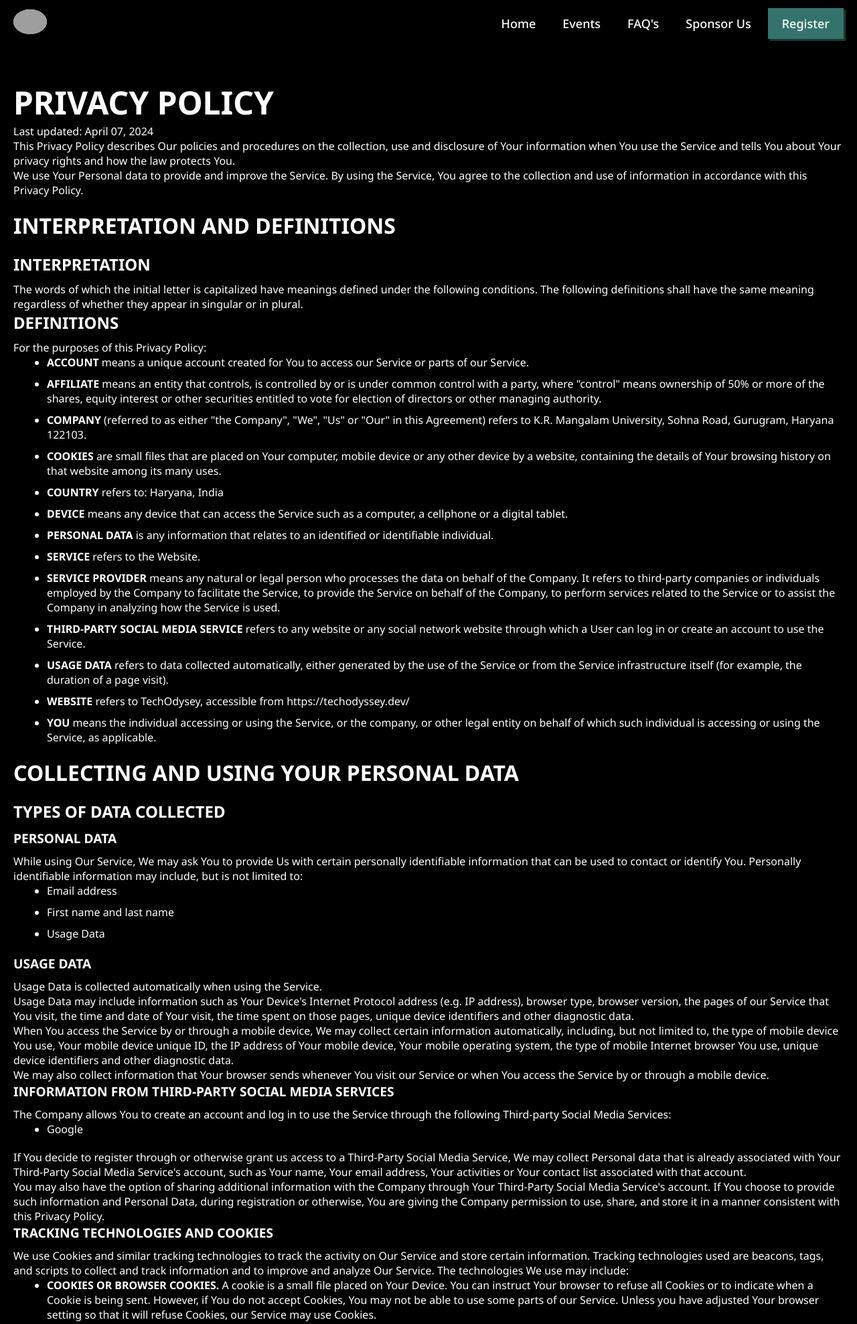
After one commit to Vansh-Bytes/TechOdyssey, a Flask app: page /privacy-policy in a window 1280 px wide. The commit adds this page. Shown: the top 1977 px of the page at 67% size. Run offline with Flask 3, Linux system fonts and the light colour scheme; grey boxes are pictures that could not be loaded.

Commit message:
Support Pages

```diff
--- a/application/server.py
+++ b/application/server.py
@@ -7,6 +7,22 @@ app = Flask(__name__)
 def index():
     return render_template("public/home.html")
 
+@app.route("/support")
+def support():
+    return render_template("public/support.html")
+
+@app.route("/terms-of-service")
+def tos():
+    return render_template("public/tos.html")
+
+@app.route("/privacy-policy")
+def privacy():
+    return render_template("public/privacy-policy.html")
+
+@app.route("/cancellation")
+def cancellation():
+    return render_template("public/cancellation.html")
+
 
 if __name__ == "__main__":
     app.run(debug=True)
--- a/application/static/css/home.css
+++ b/application/static/css/home.css
@@ -24,7 +24,7 @@ main {
     margin-bottom: 1rem;
     font-weight: 900;
     text-transform: uppercase;
-    line-height: 5rem;
+    line-height: 7rem;
     color: #FFF;
     z-index: 1;
 }
--- a/application/static/css/navbar.css
+++ b/application/static/css/navbar.css
@@ -26,9 +26,17 @@ nav ul {
     gap: 10px;
 }
 
+nav ul {
+    margin: 0px !important;
+}
+
+nav ul li {
+    margin: 0px !important;
+}
+
 nav ul li a {
     color: #fff;
-    text-decoration: none;
+    text-decoration: none !important;
     font-size: 18px;
     font-weight: 500;
     padding: 10px 15px;
--- /dev/null
+++ b/application/static/css/privacy-policy.css
@@ -0,0 +1,84 @@
+body {
+    background-color: #000 !important;
+    background-image: none !important;
+}
+
+main {
+    padding: 50px 20px;
+}
+
+
+h1 {
+    color: #FFF;
+    font-size: 3rem;
+    font-weight: bold;
+    text-transform: uppercase;
+}
+
+h2 {
+    color: #FFF;
+    font-size: 2rem;
+    font-weight: bold;
+    text-transform: uppercase;
+    margin-bottom: 20px;
+    margin-top: 20px;
+}
+
+h3 {
+    color: #FFF;
+    font-size: 1.5rem;
+    font-weight: bold;
+    text-transform: uppercase;
+    margin-bottom: 10px;
+}
+
+h4 {
+    color: #FFF;
+    font-size: 1.2rem;
+    font-weight: bold;
+    text-transform: uppercase;
+    margin-bottom: 10px;
+}
+
+
+
+ul {
+    margin-bottom: 20px;
+    margin-left: 50px;
+}
+
+li {
+    margin-bottom: 10px;
+}
+
+a {
+    color: #FFF;
+    text-decoration: none;
+}
+
+a:hover {
+    text-decoration: underline;
+}
+
+strong {
+    color: #FFF;
+    text-transform: uppercase;
+}
+
+.faq {
+    margin-bottom: 20px;
+    padding: 20px;
+}
+
+.faq strong {
+    font-size: 1.2rem;
+}
+
+.faq p {
+    margin-top: 10px;
+    margin-bottom: 20px;
+}
+
+.faq p:last-child {
+    margin-bottom: 0;
+}
--- /dev/null
+++ b/application/templates/public/privacy-policy.html
@@ -0,0 +1,194 @@
+{% extends 'private/base.html' %}
+
+{% block main %}
+
+<link rel="stylesheet" href="{{url_for('static', filename='css/privacy-policy.css')}}">
+
+<h1>Privacy Policy</h1>
+<p>Last updated: April 07, 2024</p>
+<p>This Privacy Policy describes Our policies and procedures on the collection, use and disclosure of Your information when You use the Service and tells You about Your privacy rights and how the law protects You.</p>
+<p>We use Your Personal data to provide and improve the Service. By using the Service, You agree to the collection and use of information in accordance with this Privacy Policy.</p>
+<h2>Interpretation and Definitions</h2>
+<h3>Interpretation</h3>
+<p>The words of which the initial letter is capitalized have meanings defined under the following conditions. The following definitions shall have the same meaning regardless of whether they appear in singular or in plural.</p>
+<h3>Definitions</h3>
+<p>For the purposes of this Privacy Policy:</p>
+<ul>
+<li>
+<p><strong>Account</strong> means a unique account created for You to access our Service or parts of our Service.</p>
+</li>
+<li>
+<p><strong>Affiliate</strong> means an entity that controls, is controlled by or is under common control with a party, where &quot;control&quot; means ownership of 50% or more of the shares, equity interest or other securities entitled to vote for election of directors or other managing authority.</p>
+</li>
+<li>
+<p><strong>Company</strong> (referred to as either &quot;the Company&quot;, &quot;We&quot;, &quot;Us&quot; or &quot;Our&quot; in this Agreement) refers to K.R. Mangalam University, Sohna Road, Gurugram, Haryana 122103.</p>
+</li>
+<li>
+<p><strong>Cookies</strong> are small files that are placed on Your computer, mobile device or any other device by a website, containing the details of Your browsing history on that website among its many uses.</p>
+</li>
+<li>
+<p><strong>Country</strong> refers to: Haryana,  India</p>
+</li>
+<li>
+<p><strong>Device</strong> means any device that can access the Service such as a computer, a cellphone or a digital tablet.</p>
+</li>
+<li>
+<p><strong>Personal Data</strong> is any information that relates to an identified or identifiable individual.</p>
+</li>
+<li>
+<p><strong>Service</strong> refers to the Website.</p>
+</li>
+<li>
+<p><strong>Service Provider</strong> means any natural or legal person who processes the data on behalf of the Company. It refers to third-party companies or individuals employed by the Company to facilitate the Service, to provide the Service on behalf of the Company, to perform services related to the Service or to assist the Company in analyzing how the Service is used.</p>
+</li>
+<li>
+<p><strong>Third-party Social Media Service</strong> refers to any website or any social network website through which a User can log in or create an account to use the Service.</p>
+</li>
+<li>
+<p><strong>Usage Data</strong> refers to data collected automatically, either generated by the use of the Service or from the Service infrastructure itself (for example, the duration of a page visit).</p>
+</li>
+<li>
+<p><strong>Website</strong> refers to TechOdysey, accessible from <a href="https://techodyssey.dev/" rel="external nofollow noopener" target="_blank">https://techodyssey.dev/</a></p>
+</li>
+<li>
+<p><strong>You</strong> means the individual accessing or using the Service, or the company, or other legal entity on behalf of which such individual is accessing or using the Service, as applicable.</p>
+</li>
+</ul>
+<h2>Collecting and Using Your Personal Data</h2>
+<h3>Types of Data Collected</h3>
+<h4>Personal Data</h4>
+<p>While using Our Service, We may ask You to provide Us with certain personally identifiable information that can be used to contact or identify You. Personally identifiable information may include, but is not limited to:</p>
+<ul>
+<li>
+<p>Email address</p>
+</li>
+<li>
+<p>First name and last name</p>
+</li>
+<li>
+<p>Usage Data</p>
+</li>
+</ul>
+<h4>Usage Data</h4>
+<p>Usage Data is collected automatically when using the Service.</p>
+<p>Usage Data may include information such as Your Device's Internet Protocol address (e.g. IP address), browser type, browser version, the pages of our Service that You visit, the time and date of Your visit, the time spent on those pages, unique device identifiers and other diagnostic data.</p>
+<p>When You access the Service by or through a mobile device, We may collect certain information automatically, including, but not limited to, the type of mobile device You use, Your mobile device unique ID, the IP address of Your mobile device, Your mobile operating system, the type of mobile Internet browser You use, unique device identifiers and other diagnostic data.</p>
+<p>We may also collect information that Your browser sends whenever You visit our Service or when You access the Service by or through a mobile device.</p>
+<h4>Information from Third-Party Social Media Services</h4>
+<p>The Company allows You to create an account and log in to use the Service through the following Third-party Social Media Services:</p>
+<ul>
+<li>Google</li>
+</ul>
+<p>If You decide to register through or otherwise grant us access to a Third-Party Social Media Service, We may collect Personal data that is already associated with Your Third-Party Social Media Service's account, such as Your name, Your email address, Your activities or Your contact list associated with that account.</p>
+<p>You may also have the option of sharing additional information with the Company through Your Third-Party Social Media Service's account. If You choose to provide such information and Personal Data, during registration or otherwise, You are giving the Company permission to use, share, and store it in a manner consistent with this Privacy Policy.</p>
+<h4>Tracking Technologies and Cookies</h4>
+<p>We use Cookies and similar tracking technologies to track the activity on Our Service and store certain information. Tracking technologies used are beacons, tags, and scripts to collect and track information and to improve and analyze Our Service. The technologies We use may include:</p>
+<ul>
+<li><strong>Cookies or Browser Cookies.</strong> A cookie is a small file placed on Your Device. You can instruct Your browser to refuse all Cookies or to indicate when a Cookie is being sent. However, if You do not accept Cookies, You may not be able to use some parts of our Service. Unless you have adjusted Your browser setting so that it will refuse Cookies, our Service may use Cookies.</li>
+<li><strong>Web Beacons.</strong> Certain sections of our Service and our emails may contain small electronic files known as web beacons (also referred to as clear gifs, pixel tags, and single-pixel gifs) that permit the Company, for example, to count users who have visited those pages or opened an email and for other related website statistics (for example, recording the popularity of a certain section and verifying system and server integrity).</li>
+</ul>
+<p>Cookies can be &quot;Persistent&quot; or &quot;Session&quot; Cookies. Persistent Cookies remain on Your personal computer or mobile device when You go offline, while Session Cookies are deleted as soon as You close Your web browser. You can learn more about cookies on <a href="https://www.termsfeed.com/blog/cookies/#What_Are_Cookies" target="_blank">TermsFeed website</a> article.</p>
+<p>We use both Session and Persistent Cookies for the purposes set out below:</p>
+<ul>
+<li>
+<p><strong>Necessary / Essential Cookies</strong></p>
+<p>Type: Session Cookies</p>
+<p>Administered by: Us</p>
+<p>Purpose: These Cookies are essential to provide You with services available through the Website and to enable You to use some of its features. They help to authenticate users and prevent fraudulent use of user accounts. Without these Cookies, the services that You have asked for cannot be provided, and We only use these Cookies to provide You with those services.</p>
+</li>
+<li>
+<p><strong>Cookies Policy / Notice Acceptance Cookies</strong></p>
+<p>Type: Persistent Cookies</p>
+<p>Administered by: Us</p>
+<p>Purpose: These Cookies identify if users have accepted the use of cookies on the Website.</p>
+</li>
+<li>
+<p><strong>Functionality Cookies</strong></p>
+<p>Type: Persistent Cookies</p>
+<p>Administered by: Us</p>
+<p>Purpose: These Cookies allow us to remember choices You make when You use the Website, such as remembering your login details or language preference. The purpose of these Cookies is to provide You with a more personal experience and to avoid You having to re-enter your preferences every time You use the Website.</p>
+</li>
+</ul>
+<p>For more information about the cookies we use and your choices regarding cookies, please visit our Cookies Policy or the Cookies section of our Privacy Policy.</p>
+<h3>Use of Your Personal Data</h3>
+<p>The Company may use Personal Data for the following purposes:</p>
+<ul>
+<li>
+<p><strong>To provide and maintain our Service</strong>, including to monitor the usage of our Service.</p>
+</li>
+<li>
+<p><strong>To manage Your Account:</strong> to manage Your registration as a user of the Service. The Personal Data You provide can give You access to different functionalities of the Service that are available to You as a registered user.</p>
+</li>
+<li>
+<p><strong>For the performance of a contract:</strong> the development, compliance and undertaking of the purchase contract for the products, items or services You have purchased or of any other contract with Us through the Service.</p>
+</li>
+<li>
+<p><strong>To contact You:</strong> To contact You by email, telephone calls, SMS, or other equivalent forms of electronic communication, such as a mobile application's push notifications regarding updates or informative communications related to the functionalities, products or contracted services, including the security updates, when necessary or reasonable for their implementation.</p>
+</li>
+<li>
+<p><strong>To provide You</strong> with news, special offers and general information about other goods, services and events which we offer that are similar to those that you have already purchased or enquired about unless You have opted not to receive such information.</p>
+</li>
+<li>
+<p><strong>To manage Your requests:</strong> To attend and manage Your requests to Us.</p>
+</li>
+<li>
+<p><strong>For business transfers:</strong> We may use Your information to evaluate or conduct a merger, divestiture, restructuring, reorganization, dissolution, or other sale or transfer of some or all of Our assets, whether as a going concern or as part of bankruptcy, liquidation, or similar proceeding, in which Personal Data held by Us about our Service users is among the assets transferred.</p>
+</li>
+<li>
+<p><strong>For other purposes</strong>: We may use Your information for other purposes, such as data analysis, identifying usage trends, determining the effectiveness of our promotional campaigns and to evaluate and improve our Service, products, services, marketing and your experience.</p>
+</li>
+</ul>
+<p>We may share Your personal information in the following situations:</p>
+<ul>
+<li><strong>With Service Providers:</strong> We may share Your personal information with Service Providers to monitor and analyze the use of our Service,  to contact You.</li>
+<li><strong>For business transfers:</strong> We may share or transfer Your personal information in connection with, or during negotiations of, any merger, sale of Company assets, financing, or acquisition of all or a portion of Our business to another company.</li>
+<li><strong>With Affiliates:</strong> We may share Your information with Our affiliates, in which case we will require those affiliates to honor this Privacy Policy. Affiliates include Our parent company and any other subsidiaries, joint venture partners or other companies that We control or that are under common control with Us.</li>
+<li><strong>With business partners:</strong> We may share Your information with Our business partners to offer You certain products, services or promotions.</li>
+<li><strong>With other users:</strong> when You share personal information or otherwise interact in the public areas with other users, such information may be viewed by all users and may be publicly distributed outside. If You interact with other users or register through a Third-Party Social Media Service, Your contacts on the Third-Party Social Media Service may see Your name, profile, pictures and description of Your activity. Similarly, other users will be able to view descriptions of Your activity, communicate with You and view Your profile.</li>
+<li><strong>With Your consent</strong>: We may disclose Your personal information for any other purpose with Your consent.</li>
+</ul>
+<h3>Retention of Your Personal Data</h3>
+<p>The Company will retain Your Personal Data only for as long as is necessary for the purposes set out in this Privacy Policy. We will retain and use Your Personal Data to the extent necessary to comply with our legal obligations (for example, if we are required to retain your data to comply with applicable laws), resolve disputes, and enforce our legal agreements and policies.</p>
+<p>The Company will also retain Usage Data for internal analysis purposes. Usage Data is generally retained for a shorter period of time, except when this data is used to strengthen the security or to improve the functionality of Our Service, or We are legally obligated to retain this data for longer time periods.</p>
+<h3>Transfer of Your Personal Data</h3>
+<p>Your information, including Personal Data, is processed at the Company's operating offices and in any other places where the parties involved in the processing are located. It means that this information may be transferred to — and maintained on — computers located outside of Your state, province, country or other governmental jurisdiction where the data protection laws may differ than those from Your jurisdiction.</p>
+<p>Your consent to this Privacy Policy followed by Your submission of such information represents Your agreement to that transfer.</p>
+<p>The Company will take all steps reasonably necessary to ensure that Your data is treated securely and in accordance with this Privacy Policy and no transfer of Your Personal Data will take place to an organization or a country unless there are adequate controls in place including the security of Your data and other personal information.</p>
+<h3>Delete Your Personal Data</h3>
+<p>You have the right to delete or request that We assist in deleting the Personal Data that We have collected about You.</p>
+<p>Our Service may give You the ability to delete certain information about You from within the Service.</p>
+<p>You may update, amend, or delete Your information at any time by signing in to Your Account, if you have one, and visiting the account settings section that allows you to manage Your personal information. You may also contact Us to request access to, correct, or delete any personal information that You have provided to Us.</p>
+<p>Please note, however, that We may need to retain certain information when we have a legal obligation or lawful basis to do so.</p>
+<h3>Disclosure of Your Personal Data</h3>
+<h4>Business Transactions</h4>
+<p>If the Company is involved in a merger, acquisition or asset sale, Your Personal Data may be transferred. We will provide notice before Your Personal Data is transferred and becomes subject to a different Privacy Policy.</p>
+<h4>Law enforcement</h4>
+<p>Under certain circumstances, the Company may be required to disclose Your Personal Data if required to do so by law or in response to valid requests by public authorities (e.g. a court or a government agency).</p>
+<h4>Other legal requirements</h4>
+<p>The Company may disclose Your Personal Data in the good faith belief that such action is necessary to:</p>
+<ul>
+<li>Comply with a legal obligation</li>
+<li>Protect and defend the rights or property of the Company</li>
+<li>Prevent or investigate possible wrongdoing in connection with the Service</li>
+<li>Protect the personal safety of Users of the Service or the public</li>
+<li>Protect against legal liability</li>
+</ul>
+<h3>Security of Your Personal Data</h3>
+<p>The security of Your Personal Data is important to Us, but remember that no method of transmission over the Internet, or method of electronic storage is 100% secure. While We strive to use commercially acceptable means to protect Your Personal Data, We cannot guarantee its absolute security.</p>
+<h2>Children's Privacy</h2>
+<p>Our Service does not address anyone under the age of 13. We do not knowingly collect personally identifiable information from anyone under the age of 13. If You are a parent or guardian and You are aware that Your child has provided Us with Personal Data, please contact Us. If We become aware that We have collected Personal Data from anyone under the age of 13 without verification of parental consent, We take steps to remove that information from Our servers.</p>
+<p>If We need to rely on consent as a legal basis for processing Your information and Your country requires consent from a parent, We may require Your parent's consent before We collect and use that information.</p>
+<h2>Links to Other Websites</h2>
+<p>Our Service may contain links to other websites that are not operated by Us. If You click on a third party link, You will be directed to that third party's site. We strongly advise You to review the Privacy Policy of every site You visit.</p>
+<p>We have no control over and assume no responsibility for the content, privacy policies or practices of any third party sites or services.</p>
+<h2>Changes to this Privacy Policy</h2>
+<p>We may update Our Privacy Policy from time to time. We will notify You of any changes by posting the new Privacy Policy on this page.</p>
+<p>We will let You know via email and/or a prominent notice on Our Service, prior to the change becoming effective and update the &quot;Last updated&quot; date at the top of this Privacy Policy.</p>
+<p>You are advised to review this Privacy Policy periodically for any changes. Changes to this Privacy Policy are effective when they are posted on this page.</p>
+<h2>Contact Us</h2>
+<p>If you have any questions about this Privacy Policy, You can contact us:</p>
+<ul>
+<li>By visiting this page on our website: <a href="https://techodyssey.dev/support" rel="external nofollow noopener" target="_blank">https://techodyssey.dev/support</a></li>
+</ul>
+
+{% endblock %}
```
Also changed, not shown: application/static/css/cancellation.css (added, +67 -0 lines), application/static/css/support.css (added, +70 -0 lines), application/static/css/tos.css (added, +67 -0 lines), application/templates/public/cancellation.html (added, +28 -0 lines), application/templates/public/support.html (added, +35 -0 lines), application/templates/public/tos.html (added, +52 -0 lines).
